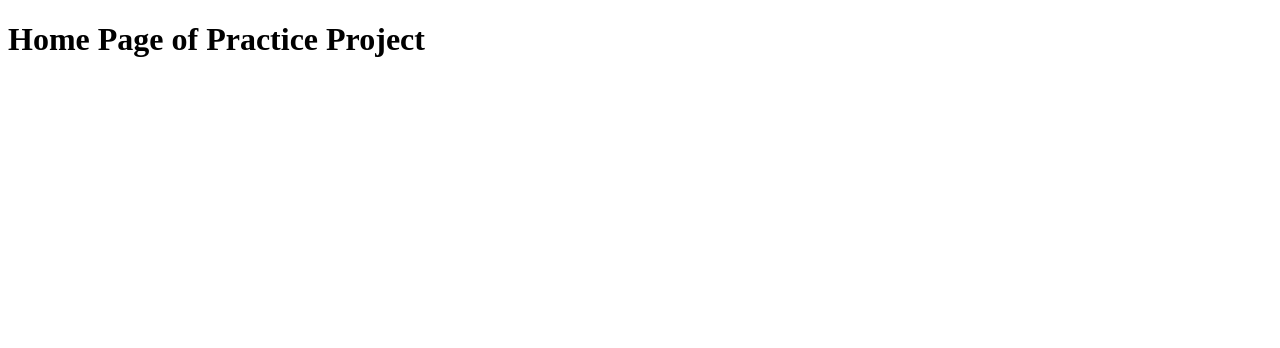
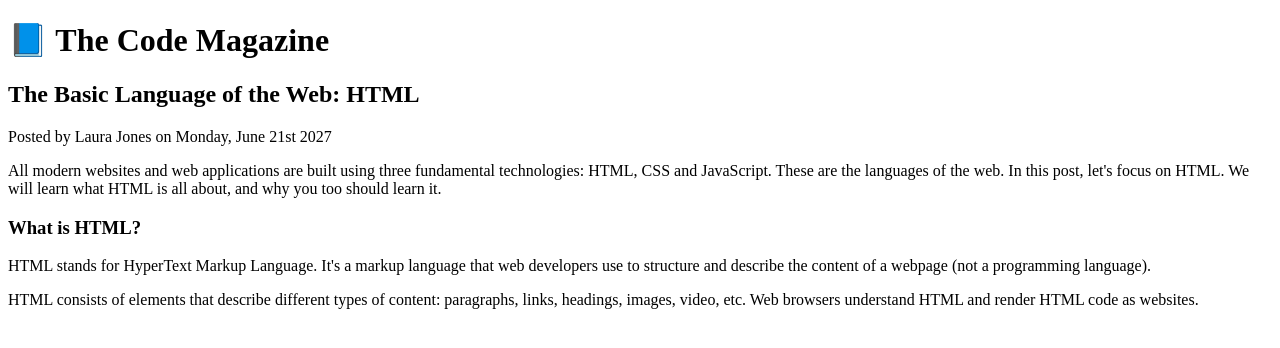
Before and after one commit to chitrang313/htmlcss-CodeMagazine, a plain HTML site: page index.html in a window 1280 px wide. Drawn offline with Linux system fonts and the light colour scheme.

Commit message:
added some basic elements

```diff
--- a/index.html
+++ b/index.html
@@ -6,6 +6,37 @@
   </head>
 
   <body>
-    <h1>Home Page of Practice Project</h1>
+    <!--
+      <h1>Home Page of Practice Project</h1>
+      <h2>Home Page of Practice Project</h2>
+      <h3>Home Page of Practice Project</h3>
+      <h4>Home Page of Practice Project</h4>
+      <h5>Home Page of Practice Project</h5>
+      <h6>Home Page of Practice Project</h6>
+    -->
+    <h1>📘 The Code Magazine</h1>
+
+    <h2>The Basic Language of the Web: HTML</h2>
+    <p>Posted by Laura Jones on Monday, June 21st 2027</p>
+    <p>
+      All modern websites and web applications are built using three fundamental
+      technologies: HTML, CSS and JavaScript. These are the languages of the
+      web. In this post, let's focus on HTML. We will learn what HTML is all
+      about, and why you too should learn it.
+    </p>
+
+    <h3>What is HTML?</h3>
+
+    <p>
+      HTML stands for HyperText Markup Language. It's a markup language that web
+      developers use to structure and describe the content of a webpage (not a
+      programming language).
+    </p>
+
+    <p>
+      HTML consists of elements that describe different types of content:
+      paragraphs, links, headings, images, video, etc. Web browsers understand
+      HTML and render HTML code as websites.
+    </p>
   </body>
 </html>
```
